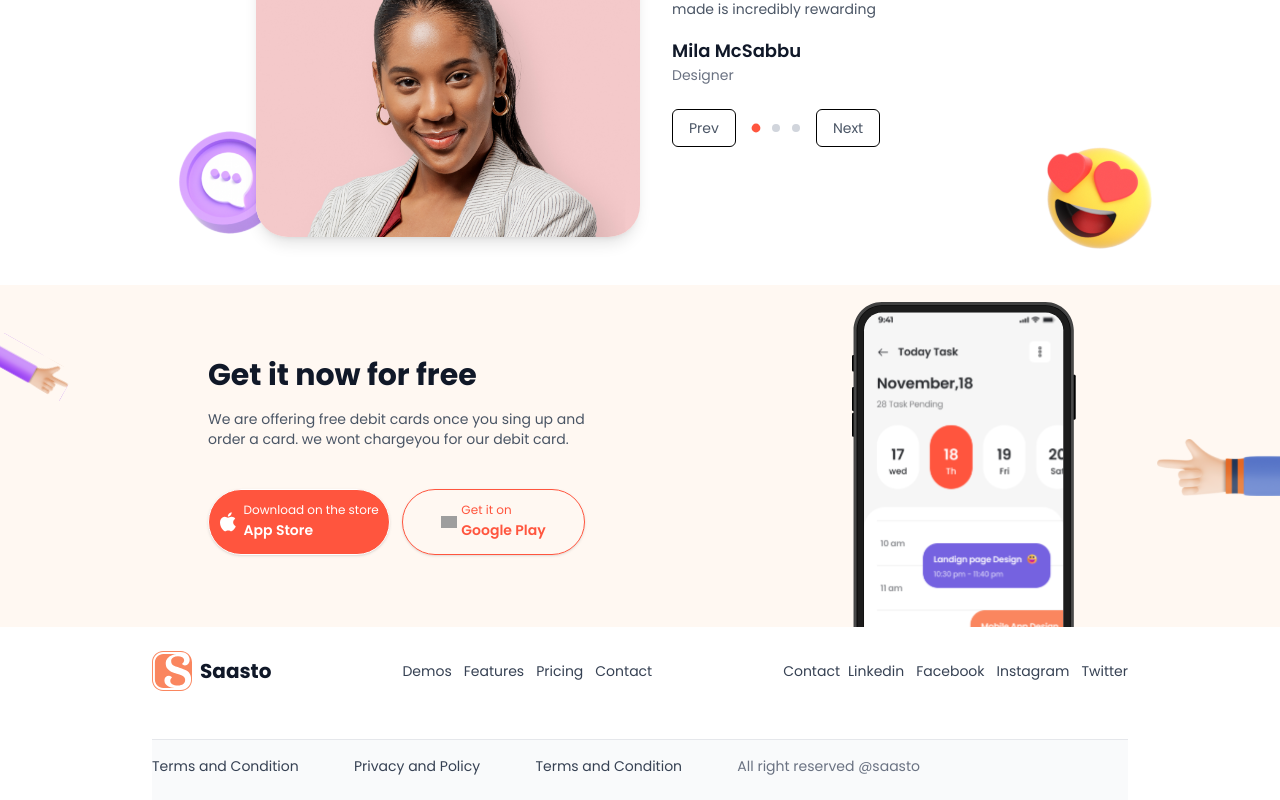
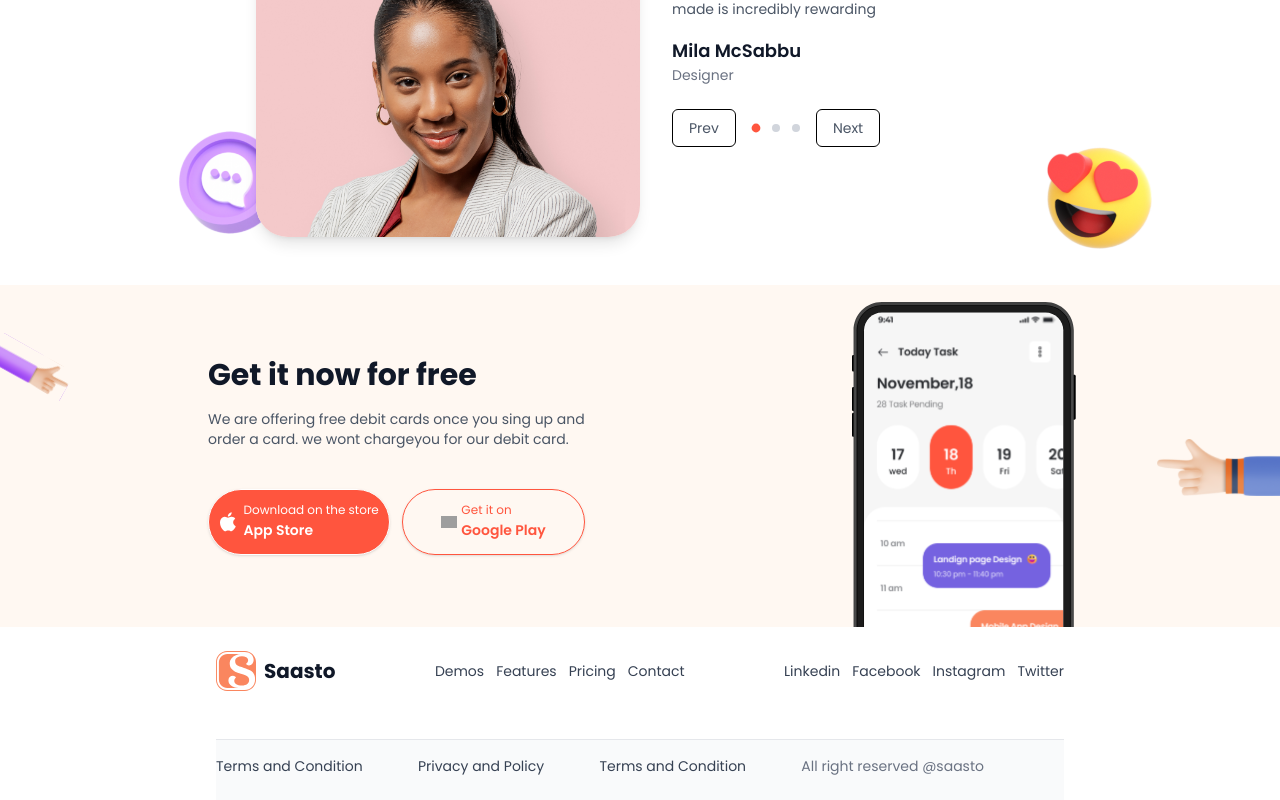
Before and after one commit to EMMANUEL08161823021/Saasto, a Next.js app: page / in a window 1280 px wide. Shown: the part 3386-4186 px from the top of the page. Built offline with nearby package versions, Linux system fonts and the light colour scheme; grey boxes are pictures that could not be loaded.

Commit message:
editing footer

```diff
--- a/app/constants/Footer.jsx
+++ b/app/constants/Footer.jsx
@@ -3,7 +3,7 @@ import React from 'react'
 const Footer = () => {
   return (
     <footer className="bg-white text-gray-700">
-      <div className="max-w-5xl mx-auto px-4 sm:px-6 lg:px-6">
+      <div className="w-full sm:max-w-xl md:max-w-4xl mx-auto px-4 sm:px-6 lg:px-6">
         <div className="flex flex-col md:flex-row md:justify-between md:items-center gap-4 py-6">
           {/* Logo + Brand */}
           <div className="flex items-center gap-4">
@@ -30,8 +30,8 @@ const Footer = () => {
           <div className="social-media flex flex-wrap items-center gap-3 text-sm">
             <div className="flex items-center gap-2">
               {/* <icon className="w-5 h-5 inline-block" aria-hidden="true">icon</icon> */}
-              <a href="#" className="hover:text-blue-600"><li className='list-none'>Contact</li></a>
-              <h3 className="truncate">Linkedin</h3>
+              <a href="#" className="hover:text-blue-600"><li className='list-none'>Linkedin</li></a>
+              {/* <h3 className="truncate"></h3> */}
             </div>
             <div className="flex items-center gap-2">
               {/* <icon className="w-5 h-5 inline-block" aria-hidden="true">icon</icon> */}
```
